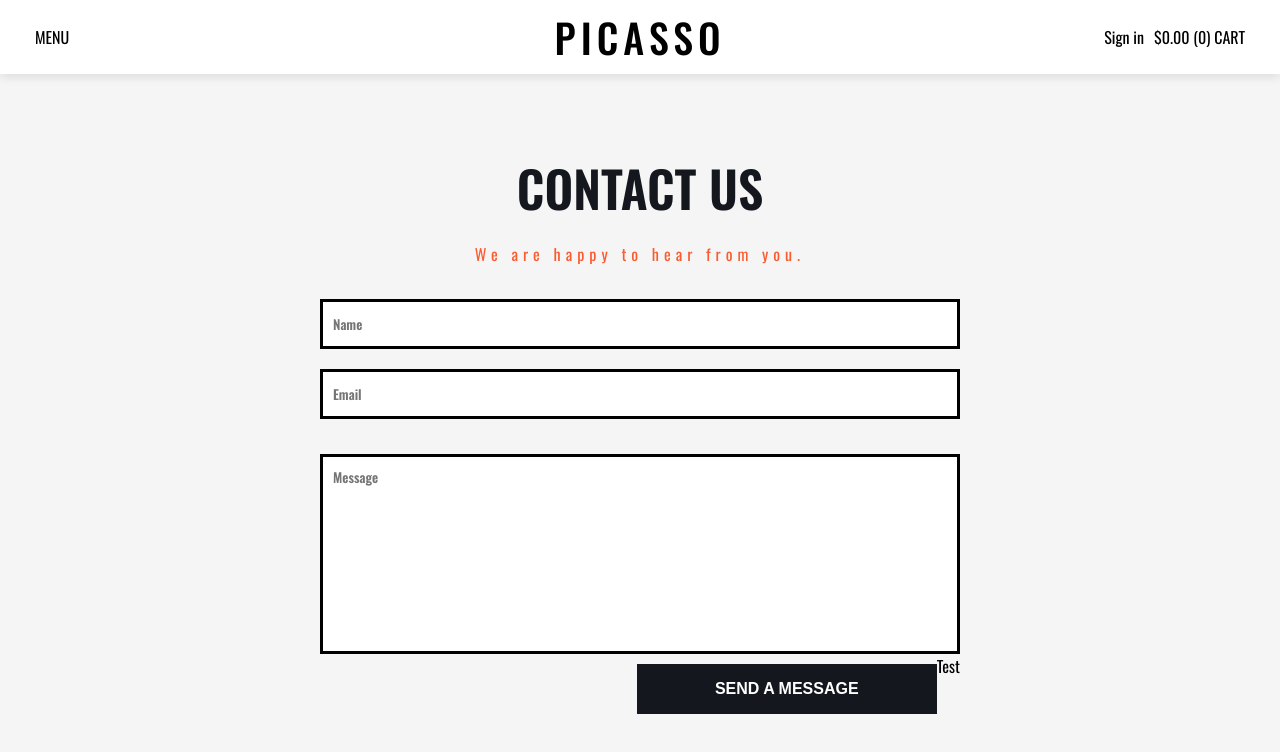
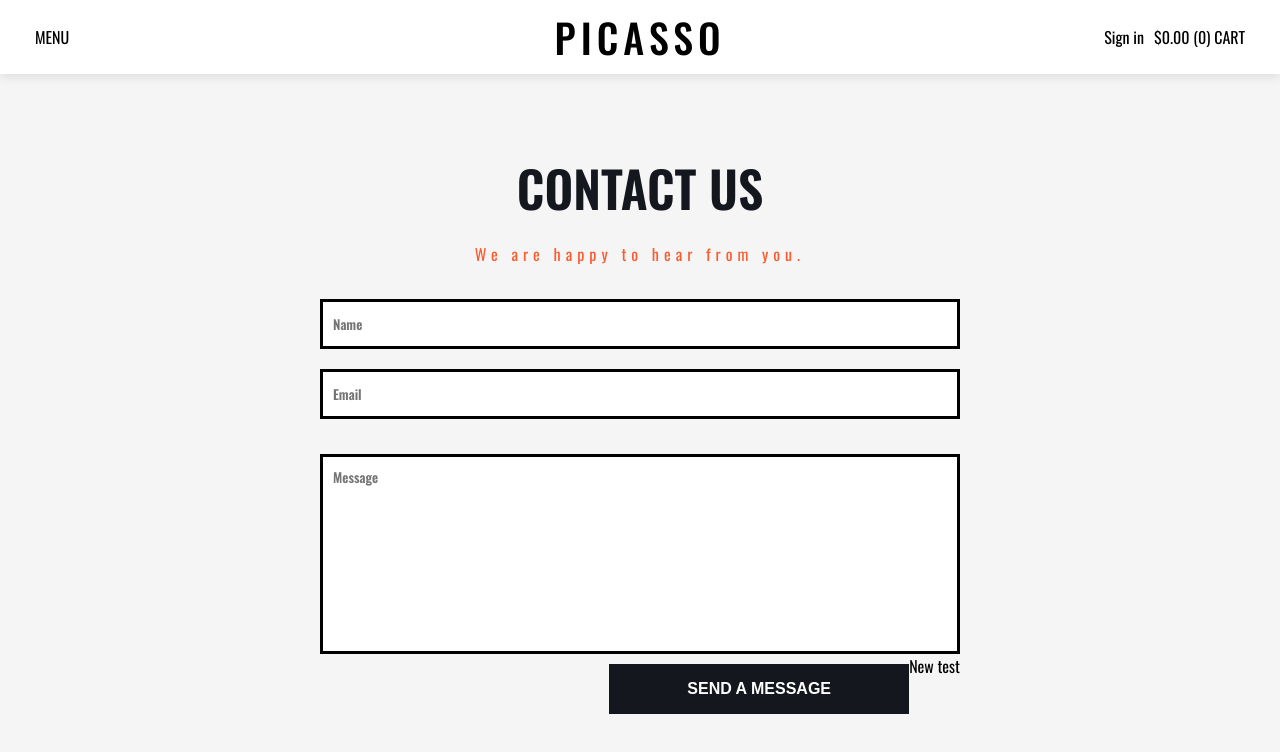
Before and after one commit to valeriyFrontend/sport-shop, a React (Create React App) app: page /contacts in a window 1280 px wide. Shown: the top 752 px of the page. Built offline with nearby package versions, Linux system fonts and the light colour scheme; no server answers; the database is empty.

Commit message:
change text in contact

```diff
--- a/src/components/App/Contact/contact.js
+++ b/src/components/App/Contact/contact.js
@@ -66,7 +66,7 @@ class contact extends Component {
                                     <textarea className="form__message" type="text" placeholder="Message" name="message"></textarea>
                                     <ErrorMessage name="message" component="div" className="error-message"/>
                                     <FormButton name={'Send a message'}/>
-                                    <div>Test</div>
+                                    <div>New test</div>
                                 </div>
                             </Form>
                     </Formik>
```
